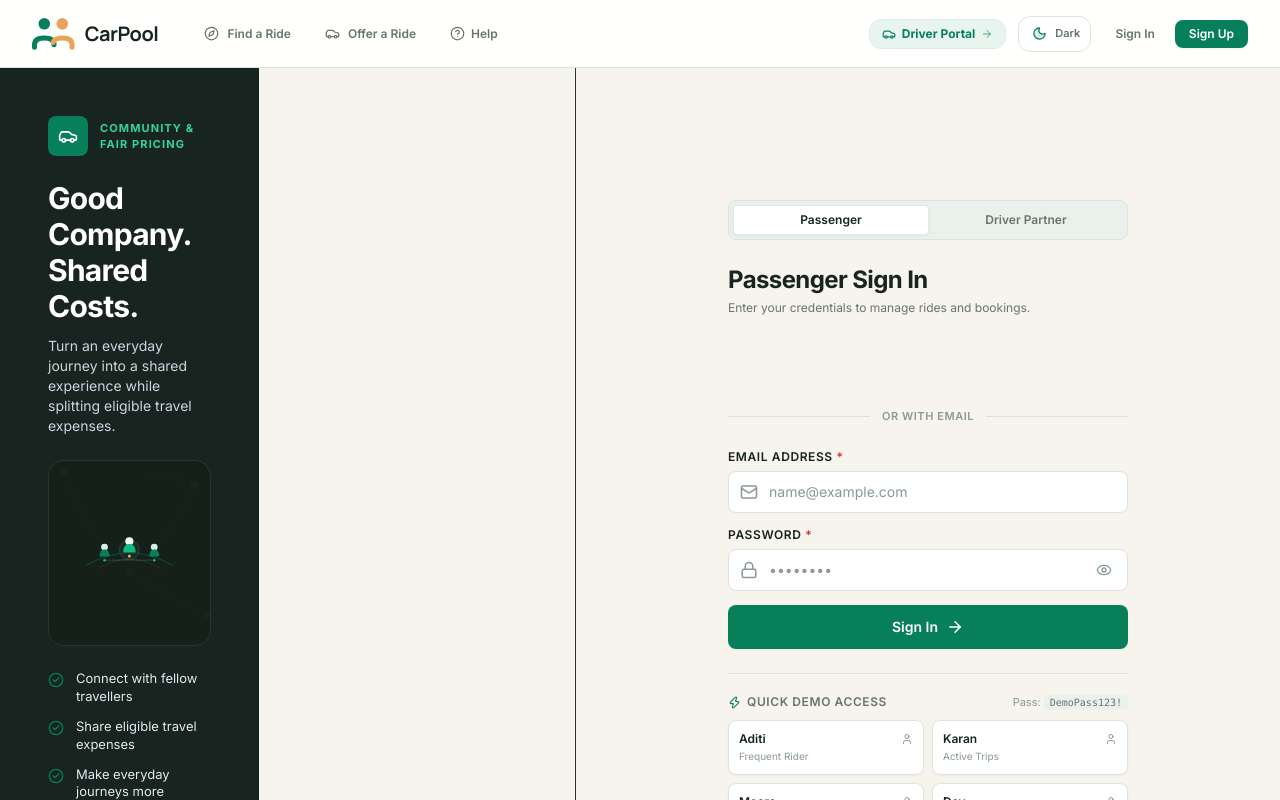
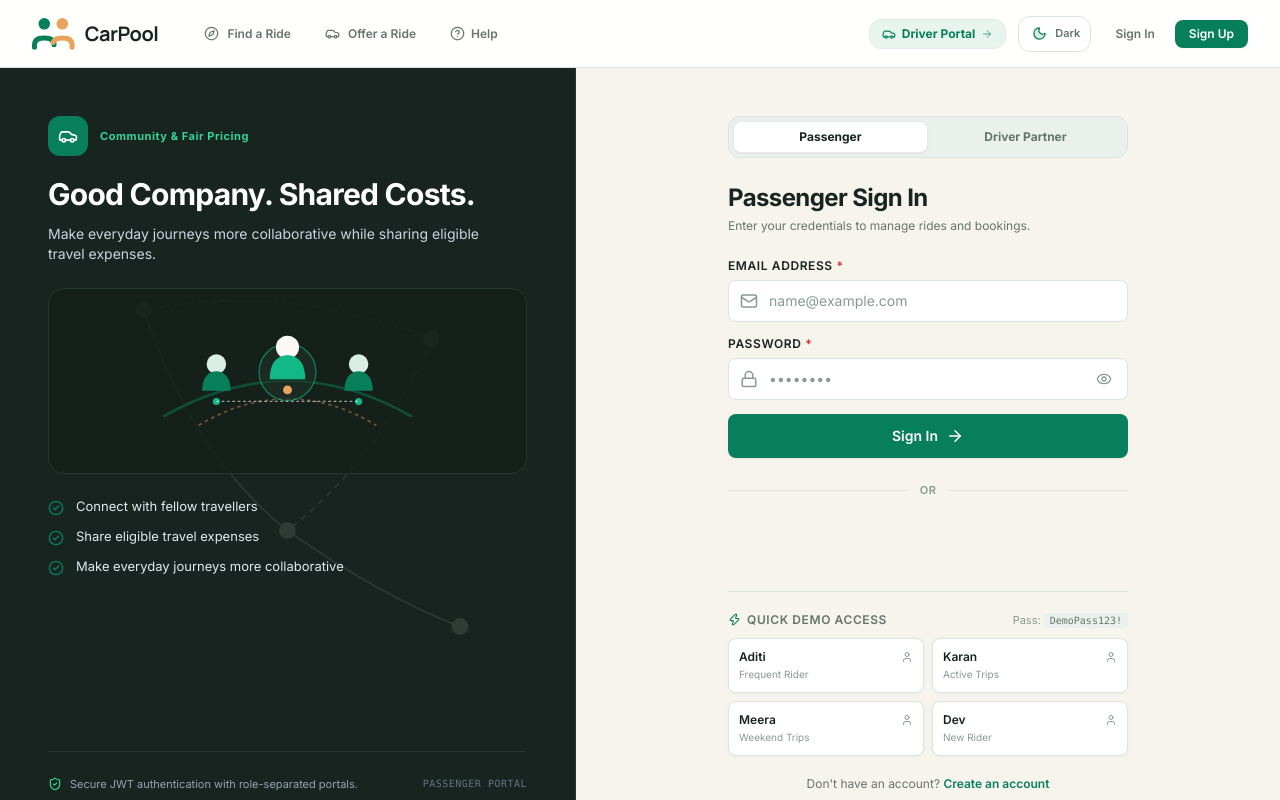
Before and after one commit to Aryanrana7/Carpool, a React (Vite) app in the folder frontend/: page /login in a window 1280 px wide. Shown: the top 800 px of the page. Built offline with nearby package versions, Linux system fonts and the light colour scheme; no server answers.

Commit message:
feat(frontend-auth): polish passenger and driver registration, promotional panels, and animated portal switching

```diff
--- a/frontend/src/components/auth/AuthPortal.jsx
+++ b/frontend/src/components/auth/AuthPortal.jsx
@@ -116,10 +116,10 @@ export const AuthPortal = () => {
     }
   };
 
-  // Directional Animation Transition settings
+  // Directional Animation Transition settings (400ms, cubic-bezier(0.22, 1, 0.36, 1))
   const layoutTransition = shouldReduceMotion
     ? { duration: 0 }
-    : { duration: 0.42, ease: [0.22, 1, 0.36, 1] };
+    : { duration: 0.4, ease: [0.22, 1, 0.36, 1] };
 
   // Promotional Panel Node
   const promoPanelNode = (
@@ -127,8 +127,8 @@ export const AuthPortal = () => {
       key="auth-promo-panel-wrapper"
       layout="position"
       transition={layoutTransition}
-      className={`w-full lg:w-[45%] shrink-0 flex flex-col order-2 ${
-        isDriver ? 'lg:order-2 lg:border-l border-[#25382F]' : 'lg:order-1 lg:border-r border-[#25382F]'
+      className={`w-full lg:w-[45%] shrink-0 flex flex-col self-stretch min-h-[calc(100vh-68px)] order-2 lg:order-none ${
+        isDriver ? 'lg:border-l lg:border-t-0 border-t border-[#25382F]' : 'lg:border-r lg:border-t-0 border-t border-[#25382F]'
       }`}
     >
       <AuthPromoPanel role={isDriver ? 'driver' : 'passenger'} />
@@ -141,24 +141,27 @@ export const AuthPortal = () => {
       key="auth-form-panel-wrapper"
       layout="position"
       transition={layoutTransition}
-      className={`flex-1 w-full lg:w-[55%] flex items-center justify-center p-6 sm:p-10 lg:p-12 overflow-y-auto order-1 ${
-        isDriver ? 'lg:order-1' : 'lg:order-2'
-      }`}
+      className="flex-1 w-full lg:w-[55%] flex items-center justify-center self-stretch min-h-[calc(100vh-68px)] p-6 sm:p-10 lg:p-12 overflow-y-auto order-1 lg:order-none"
     >
       <div className="w-full max-w-[400px]">
-        {/* Role Segmented Switcher */}
-        <div className="flex rounded-md p-1 bg-border-subtle border border-border mb-6">
+        {/* Role Segmented Switcher with sliding animated pill */}
+        <div className="relative flex rounded-lg p-1 bg-border-subtle border border-border mb-6 select-none">
           <button
             type="button"
             onClick={() => {
               if (isDriver) navigate('/login');
             }}
-            className={`flex-1 py-1.5 text-xs font-semibold rounded text-center transition-all cursor-pointer ${
-              !isDriver
-                ? 'bg-surface text-text-primary shadow-subtle border border-border/40'
-                : 'text-text-secondary hover:text-text-primary'
+            className={`relative flex-1 py-2 text-xs font-bold rounded-md text-center transition-colors cursor-pointer z-10 ${
+              !isDriver ? 'text-text-primary' : 'text-text-secondary hover:text-text-primary'
             }`}
           >
+            {!isDriver && (
+              <motion.div
+                layoutId="active-role-pill"
+                className="absolute inset-0 bg-surface rounded-md shadow-sm border border-border/50 -z-10"
+                transition={layoutTransition}
+              />
+            )}
             Passenger
           </button>
           <button
@@ -166,18 +169,23 @@ export const AuthPortal = () => {
             onClick={() => {
               if (!isDriver) navigate('/driver/login');
             }}
-            className={`flex-1 py-1.5 text-xs font-semibold rounded text-center transition-all cursor-pointer ${
-              isDriver
-                ? 'bg-surface text-text-primary shadow-subtle border border-border/40'
-                : 'text-text-secondary hover:text-text-primary'
+            className={`relative flex-1 py-2 text-xs font-bold rounded-md text-center transition-colors cursor-pointer z-10 ${
+              isDriver ? 'text-text-primary' : 'text-text-secondary hover:text-text-primary'
             }`}
           >
+            {isDriver && (
+              <motion.div
+                layoutId="active-role-pill"
+                className="absolute inset-0 bg-surface rounded-md shadow-sm border border-border/50 -z-10"
+                transition={layoutTransition}
+              />
+            )}
             Driver Partner
           </button>
         </div>
 
         {/* Dynamic Form Content with smooth cross-fade */}
-        <AnimatePresence mode="wait">
+        <AnimatePresence mode="wait" initial={false}>
           {!isDriver ? (
             <motion.div
               key="passenger-form-content"
@@ -203,20 +211,6 @@ export const AuthPortal = () => {
                   {passengerError}
                 </div>
               )}
-
-              {/* Google Sign-In */}
-              <div className="mb-4">
-                <GoogleSignInButton onSuccess={handleGoogleSuccess} onError={setPassengerError} text="Continue with Google" />
-              </div>
-
-              {/* Divider */}
-              <div className="relative flex py-2 items-center mb-4">
-                <div className="flex-grow border-t border-border" />
-                <span className="shrink mx-3 text-[11px] font-semibold text-text-muted uppercase tracking-wider">
-                  or with email
-                </span>
-                <div className="flex-grow border-t border-border" />
-              </div>
 
               {/* Passenger Credentials Form */}
               <form onSubmit={handlePassengerSubmit} className="space-y-3.5">
@@ -255,6 +249,20 @@ export const AuthPortal = () => {
                   Sign In
                 </Button>
               </form>
+
+              {/* Divider labelled OR */}
+              <div className="relative flex py-2 items-center my-4">
+                <div className="flex-grow border-t border-border" />
+                <span className="shrink mx-3 text-[11px] font-semibold text-text-muted uppercase tracking-wider">
+                  OR
+                </span>
+                <div className="flex-grow border-t border-border" />
+              </div>
+
+              {/* Google Sign-In */}
+              <div className="mb-4">
+                <GoogleSignInButton onSuccess={handleGoogleSuccess} onError={setPassengerError} text="Continue with Google" />
+              </div>
 
               {/* Demo Shortcuts */}
               <DemoLoginSection type="passenger" onSelectFill={handlePassengerDemoFill} />
--- a/frontend/src/components/auth/AuthPromoPanel.jsx
+++ b/frontend/src/components/auth/AuthPromoPanel.jsx
@@ -1,4 +1,5 @@
 import { useState } from 'react';
+import { motion, AnimatePresence, useReducedMotion } from 'framer-motion';
 import { Car, CheckCircle2, ShieldCheck } from 'lucide-react';
 import { getRotatingVariant } from '../../data/authPromoData';
 
@@ -11,6 +12,8 @@ import { getRotatingVariant } from '../../data/authPromoData';
  * - Exact approved CarPool design tokens: Forest dark ink (#18241F), emerald (#087F5B / #12B886), cream accents
  */
 export const AuthPromoPanel = ({ role = 'passenger', customSecurityNote, className = '' }) => {
+  const shouldReduceMotion = useReducedMotion();
+
   // Stably initialize each role's variant once per session; stable across re-renders
   const [passengerVariant] = useState(() => getRotatingVariant('passenger'));
   const [driverVariant] = useState(() => getRotatingVariant('driver'));
@@ -27,7 +30,7 @@ export const AuthPromoPanel = ({ role = 'passenger', customSecurityNote, classNa
 
   return (
     <div
-      className={`w-full lg:w-[45%] bg-[#18241F] text-white p-6 sm:p-10 lg:p-12 flex flex-col justify-between relative overflow-hidden select-none border-[#25382F] ${className}`}
+      className={`w-full h-full bg-[#18241F] text-white p-6 sm:p-10 lg:p-12 flex flex-col justify-between relative overflow-hidden select-none ${className}`}
       data-testid={`auth-promo-panel-${role}`}
     >
       {/* Subtle background route grid backdrop */}
@@ -44,13 +47,22 @@ export const AuthPromoPanel = ({ role = 'passenger', customSecurityNote, classNa
         </svg>
       </div>
 
-      <div className="relative z-10">
+      <AnimatePresence mode="wait" initial={false}>
+        <motion.div
+          key={role}
+          initial={{ opacity: 0 }}
+          animate={{ opacity: 1 }}
+          exit={{ opacity: 0 }}
+          transition={{ duration: shouldReduceMotion ? 0 : 0.2 }}
+          className="relative z-10 flex-1 flex flex-col justify-between"
+        >
+          <div>
             {/* Brand/Role icon pill & Eyebrow */}
-        <div className="flex items-center gap-3 mb-6">
-          <div className="w-10 h-10 bg-primary rounded-md flex items-center justify-center text-white shadow-sm shrink-0">
-            {isDriver ? <Car size={20} /> : <Car size={20} />}
+            <div className="flex items-center gap-3 mb-5">
+              <div className="w-10 h-10 bg-primary rounded-lg flex items-center justify-center text-white shadow-sm shrink-0">
+                <Car size={20} />
               </div>
-          <span className="text-[11px] font-bold uppercase tracking-widest text-emerald-400">
+              <span className="text-[11px] font-bold tracking-wider text-emerald-400">
                 {variant.eyebrow}
               </span>
             </div>
@@ -66,12 +78,12 @@ export const AuthPromoPanel = ({ role = 'passenger', customSecurityNote, classNa
             </p>
 
             {/* Dedicated Themed Illustration (Reserved dimensions prevent layout shift) */}
-        <div className="w-full my-4 rounded-xl bg-[#14201B]/80 border border-[#25382F] p-3 shadow-inner overflow-hidden flex items-center justify-center">
+            <div className="w-full my-4 rounded-xl bg-[#14201B]/80 border border-[#25382F] p-3 shadow-inner overflow-hidden flex items-center justify-center min-h-[180px]">
               {IllustrationComponent && <IllustrationComponent />}
             </div>
 
             {/* Benefit Points (3 bullets) */}
-        <div className="space-y-3 mt-6 mb-8">
+            <div className="space-y-3 mt-6 mb-6">
               {variant.benefits.map((point, index) => (
                 <div key={index} className="flex items-start gap-3 text-xs sm:text-[13px] text-slate-200">
                   <CheckCircle2 size={16} className="text-primary shrink-0 mt-0.5" />
@@ -82,15 +94,17 @@ export const AuthPromoPanel = ({ role = 'passenger', customSecurityNote, classNa
           </div>
 
           {/* Security Note / Console Badge Footer */}
-      <div className="relative z-10 pt-6 border-t border-[#25382F] text-[11px] text-slate-400 flex items-center justify-between">
+          <div className="pt-6 border-t border-[#25382F] text-[11px] text-slate-400 flex items-center justify-between">
             <span className="flex items-center gap-2">
               <ShieldCheck size={14} className="text-emerald-400 shrink-0" />
               {securityNote}
             </span>
             <span className="text-[10px] text-slate-500 font-mono tracking-wider uppercase">
-          {role === 'driver' ? 'Driver Partner' : 'Passenger Portal'}
+              {isDriver ? 'Driver Partner' : 'Passenger Portal'}
             </span>
           </div>
+        </motion.div>
+      </AnimatePresence>
     </div>
   );
 };
--- a/frontend/src/data/authPromoData.js
+++ b/frontend/src/data/authPromoData.js
@@ -20,9 +20,9 @@ import {
 export const PASSENGER_VARIANTS = [
   {
     id: 'passenger-1',
-    eyebrow: 'RIDE SHARING PLATFORM',
+    eyebrow: 'Ride Sharing Platform',
     headline: 'Your Journey. Shared.',
-    description: 'Connect with people heading your way. Share rides, split travel costs, and make everyday commuting easier.',
+    description: 'Connect with people heading your way. Share rides, split travel costs, and simplify your daily commute.',
     benefits: [
       'Share travel costs with fellow commuters',
       'Find rides that match your route',
@@ -33,9 +33,9 @@ export const PASSENGER_VARIANTS = [
   },
   {
     id: 'passenger-2',
-    eyebrow: 'INTELLIGENT ROUTING',
+    eyebrow: 'Intelligent Routing',
     headline: 'Better Routes. Smarter Rides.',
-    description: 'Find rides that fit your route and schedule, without making your daily commute more complicated.',
+    description: 'Find available rides that fit your route and schedule, without complicating your everyday travel.',
     benefits: [
       'Explore available routes',
       'Compare matching ride options',
@@ -46,9 +46,9 @@ export const PASSENGER_VARIANTS = [
   },
   {
     id: 'passenger-3',
-    eyebrow: 'COMMUNITY & FAIR PRICING',
+    eyebrow: 'Community & Fair Pricing',
     headline: 'Good Company. Shared Costs.',
-    description: 'Turn an everyday journey into a shared experience while splitting eligible travel expenses.',
+    description: 'Make everyday journeys more collaborative while sharing eligible travel expenses.',
     benefits: [
       'Connect with fellow travellers',
       'Share eligible travel expenses',
@@ -59,7 +59,7 @@ export const PASSENGER_VARIANTS = [
   },
   {
     id: 'passenger-4',
-    eyebrow: 'FLEXIBLE SCHEDULING',
+    eyebrow: 'Flexible Scheduling',
     headline: 'Your Schedule, Your Ride.',
     description: 'Explore scheduled carpools and plan your next journey around the time that works for you.',
     benefits: [
@@ -72,9 +72,9 @@ export const PASSENGER_VARIANTS = [
   },
   {
     id: 'passenger-5',
-    eyebrow: 'LIVE TRIP TELEMETRY',
+    eyebrow: 'Live Trip Telemetry',
     headline: 'Know Your Route. Enjoy the Ride.',
-    description: 'Keep track of your journey with available trip updates and live tracking features.',
+    description: 'Stay informed with available trip updates and live tracking features.',
     benefits: [
       'Access available trip updates',
       'Follow your trip when tracking is enabled',
@@ -85,7 +85,7 @@ export const PASSENGER_VARIANTS = [
   },
   {
     id: 'passenger-6',
-    eyebrow: 'COLLABORATIVE COMMUTE',
+    eyebrow: 'Collaborative Commute',
     headline: 'Every Commute Connects Us.',
     description: 'Discover a more collaborative way to travel, one shared journey at a time.',
     benefits: [
@@ -105,9 +105,9 @@ export const PASSENGER_VARIANTS = [
 export const DRIVER_VARIANTS = [
   {
     id: 'driver-1',
-    eyebrow: 'DRIVER OPERATIONS CONSOLE',
+    eyebrow: 'Driver Operations Console',
     headline: 'Your Route. Your Rules.',
-    description: 'Share your journey with passengers heading in the same direction and make better use of your available seats.',
+    description: 'Share your journey with passengers heading in the same direction and make better use of available seats.',
     benefits: [
       'Offer available seats on your journey',
       'Manage your ride availability',
@@ -118,9 +118,9 @@ export const DRIVER_VARIANTS = [
   },
   {
     id: 'driver-2',
-    eyebrow: 'SEAT UTILIZATION',
+    eyebrow: 'Seat Utilization',
     headline: 'Empty Seats. Shared Journeys.',
-    description: 'Turn spare seats into opportunities to connect with fellow commuters along your route.',
+    description: 'Connect with fellow commuters and make your existing journeys more collaborative.',
     benefits: [
       'Publish your available seats',
       'Coordinate shared journeys',
@@ -131,9 +131,9 @@ export const DRIVER_VARIANTS = [
   },
   {
     id: 'driver-3',
-    eyebrow: 'ADVANCE DISPATCH',
+    eyebrow: 'Advance Dispatch',
     headline: 'Plan Ahead. Drive Smarter.',
-    description: 'Publish scheduled carpools, set your departure details, and manage your ride availability.',
+    description: 'Publish scheduled carpools, set departure details, and manage your ride availability.',
     benefits: [
       'Create scheduled rides',
       'Set route and departure details',
@@ -144,7 +144,7 @@ export const DRIVER_VARIANTS = [
   },
   {
     id: 'driver-4',
-    eyebrow: 'COMMUTER CORRIDORS',
+    eyebrow: 'Commuter Corridors',
     headline: 'Your Route Has Room for More.',
     description: 'Connect with passengers whose journeys align with yours and coordinate trips more efficiently.',
     benefits: [
@@ -157,9 +157,9 @@ export const DRIVER_VARIANTS = [
   },
   {
     id: 'driver-5',
-    eyebrow: 'CONSOLE MANAGEMENT',
+    eyebrow: 'Console Management',
     headline: 'Stay in Control of Every Ride.',
-    description: 'Manage your routes, seat availability, and ride requests from your CarPool driver portal.',
+    description: 'Manage your routes, available seats, and ride requests through your CarPool driver portal.',
     benefits: [
       'Manage your published rides',
       'Review ride and booking status',
@@ -170,9 +170,9 @@ export const DRIVER_VARIANTS = [
   },
   {
     id: 'driver-6',
-    eyebrow: 'COLLABORATIVE TRANSIT',
+    eyebrow: 'Collaborative Transit',
     headline: 'Drive Together. Go Further.',
-    description: 'Make everyday travel more collaborative by bringing people with similar destinations together.',
+    description: 'Bring people with similar destinations together and make everyday travel more collaborative.',
     benefits: [
       'Connect with fellow commuters',
       'Share your journey with others',
--- a/frontend/src/pages/Register.jsx
+++ b/frontend/src/pages/Register.jsx
@@ -2,6 +2,7 @@ import { useState, useContext } from 'react';
 import { useNavigate, Link } from 'react-router-dom';
 import { AuthContext } from '../context/AuthContext';
 import api from '../services/api';
+import toast from 'react-hot-toast';
 import { User, Mail, ArrowRight, ShieldCheck, CheckCircle2, Navigation, Car } from 'lucide-react';
 import GoogleSignInButton from '../components/GoogleSignInButton';
 import Input from '../components/ui/Input';
@@ -19,10 +20,15 @@ export const Register = () => {
 
   const handleSubmit = async (e) => {
     e.preventDefault();
+    if (password.length < 6) {
+      setError('Password must be at least 6 characters');
+      return;
+    }
     setError('');
     setLoading(true);
     try {
       const { data } = await api.post('/users', { name, email, password });
+      toast.success('Account created successfully! Welcome to CarPool.');
       login(
         { name: data.name, email: data.email, _id: data._id, role: data.role, picture: data.picture },
         data.token
@@ -122,20 +128,6 @@ export const Register = () => {
             </div>
           )}
 
-          {/* Google Sign-Up */}
-          <div className="mb-4">
-            <GoogleSignInButton onSuccess={handleGoogleSuccess} onError={setError} text="Sign up with Google" />
-          </div>
-
-          {/* Divider */}
-          <div className="relative flex py-2 items-center mb-4">
-            <div className="flex-grow border-t border-border" />
-            <span className="shrink mx-3 text-[11px] font-semibold text-text-muted uppercase tracking-wider">
-              or with email
-            </span>
-            <div className="flex-grow border-t border-border" />
-          </div>
-
           {/* Registration Form */}
           <form onSubmit={handleSubmit} className="space-y-3.5">
             <Input
@@ -187,6 +179,20 @@ export const Register = () => {
             </Button>
           </form>
 
+          {/* Divider */}
+          <div className="relative flex py-2 items-center my-4">
+            <div className="flex-grow border-t border-border" />
+            <span className="shrink mx-3 text-[11px] font-semibold text-text-muted uppercase tracking-wider">
+              OR
+            </span>
+            <div className="flex-grow border-t border-border" />
+          </div>
+
+          {/* Google Sign-Up */}
+          <div className="mb-4">
+            <GoogleSignInButton onSuccess={handleGoogleSuccess} onError={setError} text="Sign up with Google" />
+          </div>
+
           {/* Sign in link */}
           <p className="mt-5 text-center text-xs text-text-secondary">
             Already have an account?{' '}
```
Also changed, not shown: frontend/src/context/DriverAuthContext.jsx (+5 -4 lines), frontend/src/pages/driver/DriverRegister.jsx (+52 -44 lines). Lines whose indentation alone changed are shown as unchanged.
